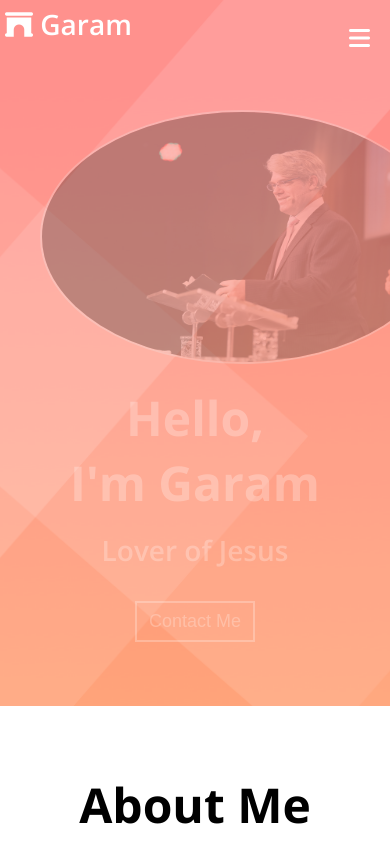
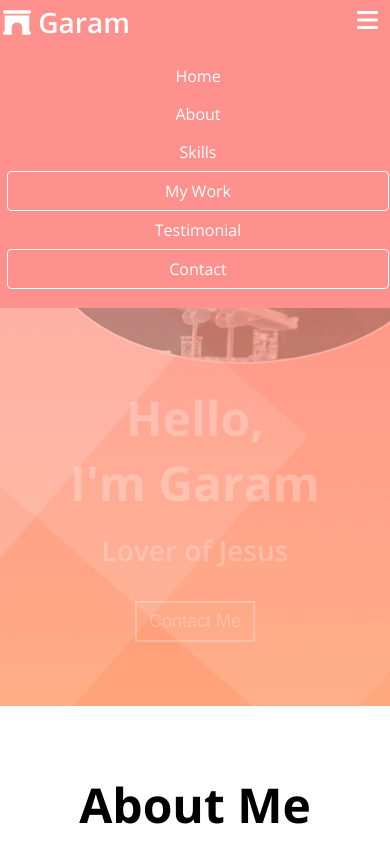
Before and after one commit to rundun159/clone_coding, a plain HTML site: page portfolio/index.html in a window 390 px wide. Both pictures are taken after a click on the button 359 px from the left and 39 px from the top of the page. Shown: the top 844 px of the page. Drawn offline with nearby package versions, Linux system fonts and the light colour scheme.

Commit message:
finished

```diff
--- a/portfolio/index.html
+++ b/portfolio/index.html
@@ -20,7 +20,8 @@
     <i class="fa-solid fa-archway"></i>
     <a href="#">Garam</a>
     </div>
-    <div class="navbar__menu">
+    <div class="navbar__menu__container__anime">
+      <div class="navbar__menu__container">
         <ul class="navbar__menu">
           <li class="navbar__menu__item active" data-link="#home" id="navbar__home-btn" >Home</li>
           <li class="navbar__menu__item" data-link="#about" id="navbar__about-btn" >About</li>
@@ -29,6 +30,7 @@
           <li class="navbar__menu__item" data-link="#testimonials" id="navbar__testimonials-btn" >Testimonial</li>
           <li class="navbar__menu__item" data-link="#contact" id="navbar__contact-btn" >Contact</li>
         </ul>
+      </div>
     </div>
 
     <!-- Toggle Button -->
--- a/portfolio/main.js
+++ b/portfolio/main.js
@@ -156,3 +156,34 @@ function add_class_list(ele_list, class_name)
   for(let i=0; i < ele_list.length; i++)
     ele_list[i].classList.add(class_name);
 }
+
+const navbar__toggle_btn = document.querySelector('.navbar__toggle-btn');
+const navbar__menu__container = document.querySelector('.navbar__menu__container');
+const navbar__menu__container__anime = document.querySelector('.navbar__menu__container__anime');
+let is_toggle_selected = false;
+navbar__toggle_btn.addEventListener('click', (event) => {
+  if(is_toggle_selected)
+  {
+    navbar__menu__container__anime.classList.remove('visible');
+    navbar__menu__container.classList.remove('active');
+    is_toggle_selected = false;
+  }
+  else
+  {
+    navbar__menu__container__anime.classList.add('visible');
+    navbar__menu__container.classList.add('active');
+    navbar.classList.add('navbar--dark');
+    is_toggle_selected = true;
+  }
+});
+
+// const navbar__menu__item__list = document.querySelectorAll('.navbar__menu__item');
+// for(let navbar__menu__item of navbar__menu__item__list)
+// {
+//   navbar__menu__item.addEventListener('click', (event)=>{
+//     console.log("It is clicked");
+//     navbar__menu__container__anime.classList.remove('visible');
+//     navbar__menu__container.classList.remove('active');
+//     is_toggle_selected = false;
+//   });
+// }
--- a/portfolio/style.css
+++ b/portfolio/style.css
@@ -101,6 +101,10 @@ button{
 ul{
   list-style: none;
   padding-left: 0;
+}
+
+.navbar__menu__container{
+  display: flex;
 }
 
 .navbar__menu{
@@ -462,8 +466,8 @@ ul{
 .navbar__toggle-btn{
   position:absolute;
   color: var(--color-white);
-  top: 24px;
-  right: 24px;
+  top: 6px;
+  right: 12px;
 
   font-size: 24px;
   display: none;
@@ -503,11 +507,30 @@ ul{
     flex-direction: column;
     align-items: flex-start;
   }
+  .navbar.activate{
+
+  }
   .navbar__menu{
     flex-direction: column;
     text-align: center;
     width: 100%;
+  }
+  .navbar__menu__container{
+    width:100%;
     display: none;
+  }
+  .navbar__menu__container.active{
+    display: block;
+  }
+  .navbar__menu__container__anime{
+    transform: translateY(-100px);
+    width : 100%;
+    opacity: 0;
+    transition: all var(--animation-duration) ease;
+  }
+  .navbar__menu__container__anime.visible{
+    opacity: 1;
+    transform: translateY(0);
   }
   .about__majors{
     flex-direction: column;
@@ -525,4 +548,5 @@ ul{
     width: 100px;
     height: 100px;
   }
+
 }
```
Lines whose indentation alone changed are shown as unchanged.
